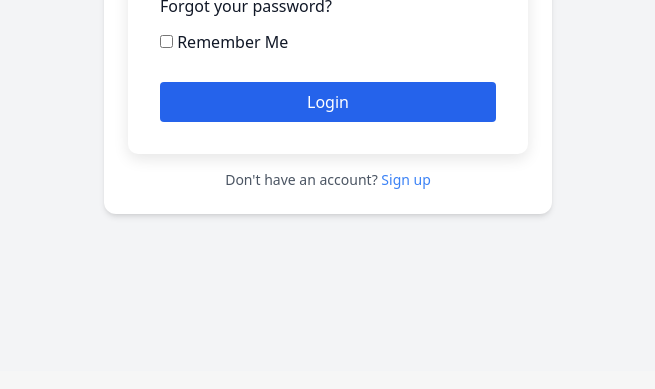
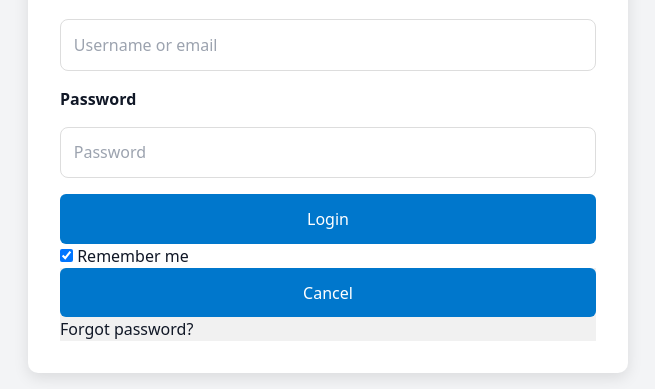
Before and after one commit to leo629/Ava-, a Django app: page /accounts/login/ in a window 1280 px wide. Shown: the part 429-818 px from the top of the page, without its empty margins (312-967 px from the left). Before the commit the page ends 647 px from the top, so only its background shows below. Run offline with Django 5.2, Linux system fonts and the light colour scheme; some libraries are stand-ins or nearby versions.

Commit message:
Update login.html

```diff
--- a/myapp/templates/account/login.html
+++ b/myapp/templates/account/login.html
@@ -1,19 +1,32 @@
 {% extends "base.html" %}
-{% load crispy_forms_tags %}
+{% load static %}
 {% block title %}Login{% endblock %}
 
 {% block content %}
-<div class="max-w-md mx-auto mt-10 bg-white p-6 rounded-xl shadow-md dark:bg-gray-800">
-  <h2 class="text-center text-2xl font-semibold text-gray-800 dark:text-white mb-4">Login</h2>
-  <form method="post">
-    {% csrf_token %}
-    {{ form|crispy }}
-    <button type="submit" class="w-full mt-4 bg-blue-600 hover:bg-blue-700 text-white font-medium py-2 rounded">
-      Login
-    </button>
-  </form>
-  <p class="text-center text-sm text-gray-600 dark:text-gray-400 mt-4">
-    Don't have an account? <a href="{% url 'account_signup' %}" class="text-blue-500 hover:underline">Sign up</a>
-  </p>
-</div>
+<link rel="stylesheet" href="{% static 'css/login.css' %}">
+
+<form method="post" class="login-form">
+  {% csrf_token %}
+  <div class="imgcontainer">
+    <img src="{% static 'img/avatar.png' %}" alt="Avatar" class="avatar">
+  </div>
+
+  <div class="container">
+    <label for="id_login"><b>Username or Email</b></label>
+    {{ form.login }}
+
+    <label for="id_password"><b>Password</b></label>
+    {{ form.password }}
+
+    <button type="submit">Login</button>
+    <label>
+      <input type="checkbox" name="remember" checked="checked"> Remember me
+    </label>
+  </div>
+
+  <div class="container" style="background-color:#f1f1f1">
+    <button type="button" class="cancelbtn" onclick="window.location.href='/'">Cancel</button>
+    <span class="psw">Forgot <a href="{% url 'account_reset_password' %}">password?</a></span>
+  </div>
+</form>
 {% endblock %}
```
